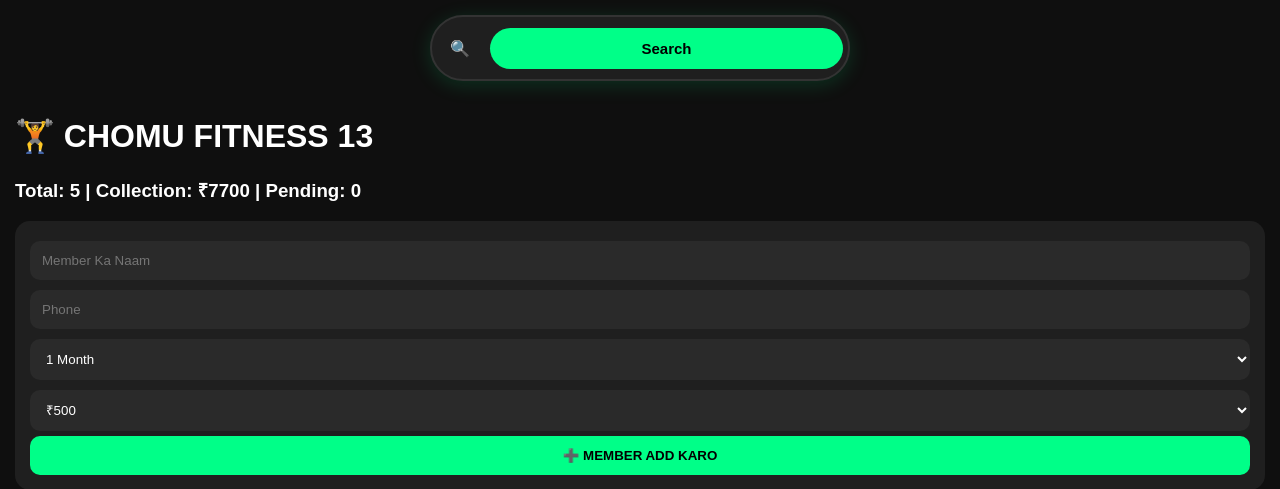
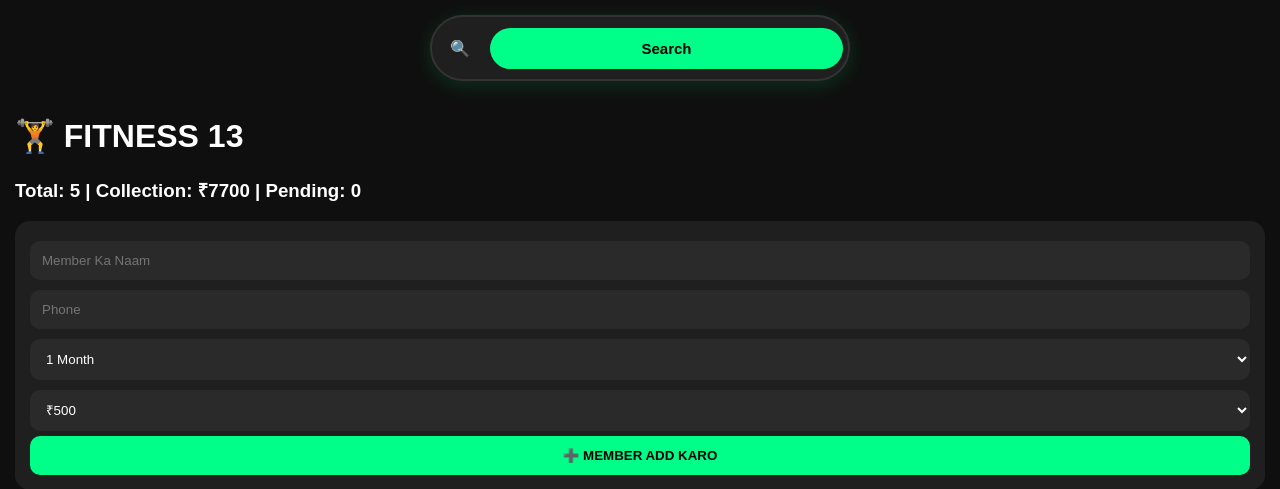
Before and after one commit to NEETESHDHAKED/Gym-Management-System, a Flask app: page / in a window 1280 px wide. Shown: the top 489 px of the page. Run offline with Flask 3, Linux system fonts and the light colour scheme.

Commit message:
Fix HTML encoding issues in gym.html

```diff
--- a/templates/gym.html
+++ b/templates/gym.html
@@ -46,7 +46,7 @@
 </div>
 
 <div style="padding:0 15px">
-<h1>🏋️ CHOMU FITNESS 13</h1>
+<h1>🏋️ FITNESS 13</h1>
 <h3>Total: {{count}} | Collection: ₹{{total}} | Pending: {{pending}}</h3>
 </div>
 
```
